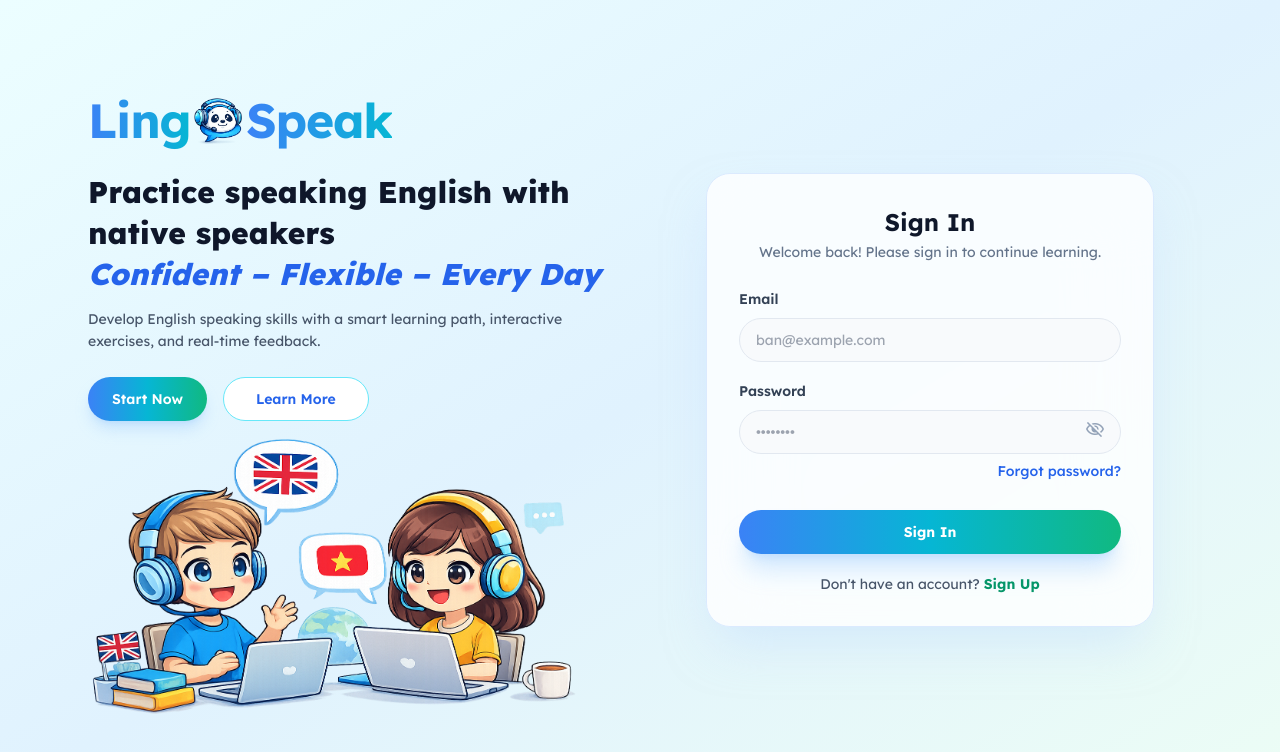
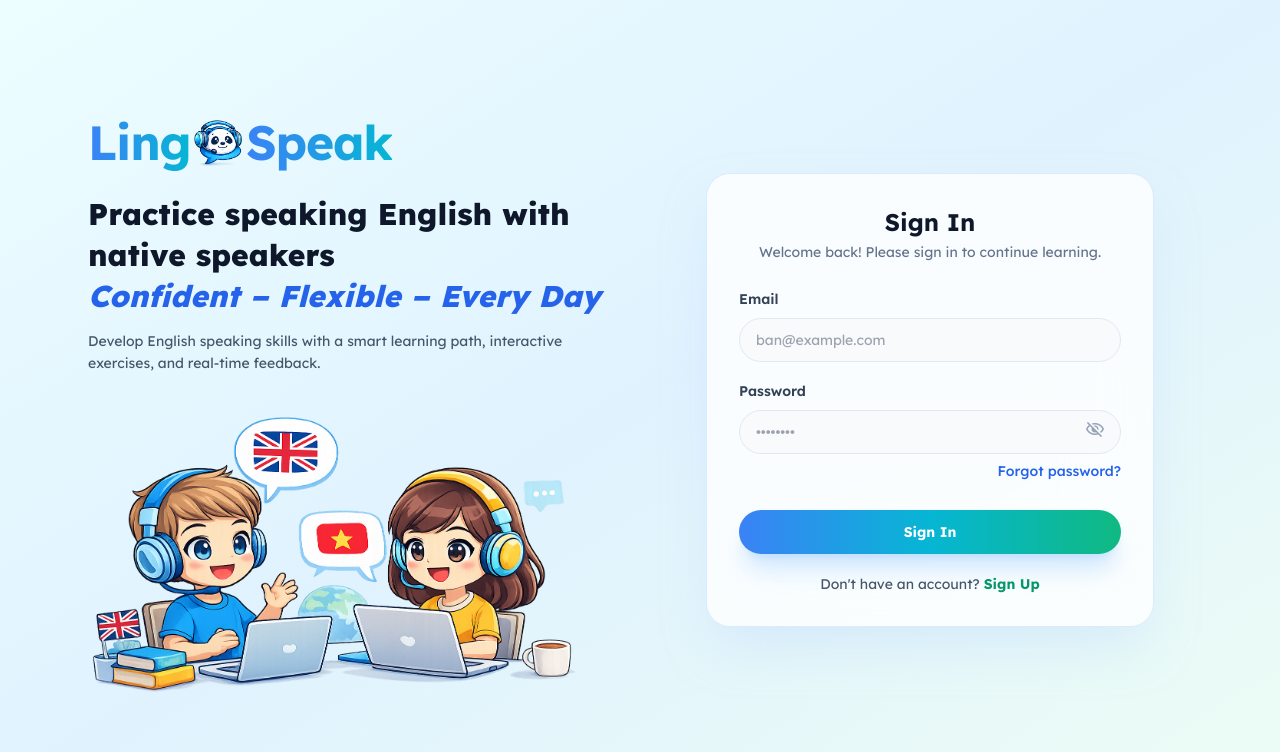
Before and after one commit to chaunhattang/LingoSpeak, a React (Vite) app in the folder my-react-app/: page /login in a window 1280 px wide. Shown: the top 752 px of the page. Built offline with nearby package versions, Linux system fonts and the light colour scheme.

Commit message:
xóa button at signIn

```diff
--- a/my-react-app/src/pages/SignIn.tsx
+++ b/my-react-app/src/pages/SignIn.tsx
@@ -51,29 +51,6 @@ const SignIn: React.FC = () => {
             <p className="text-slate-600 max-w-xl text-sm leading-relaxed mb-6">
               {t("signin.description")}
             </p>
-          </div>
-
-          <div className="flex gap-4 ">
-            <button
-              className="
-                h-11 px-6 rounded-xl text-white text-sm font-semibold
-                bg-gradient-to-r from-blue-500 via-cyan-500 to-emerald-500
-                shadow-lg shadow-blue-300/40
-                hover:scale-[1.03] transition
-              "
-            >
-              {t("signin.startNow")}
-            </button>
-
-            <button
-              className="
-                h-11 px-8 rounded-xl text-sm font-semibold text-blue-600
-                bg-white border border-cyan-300
-                hover:bg-blue-50 transition
-              "
-            >
-              {t("signin.learnMore")}
-            </button>
           </div>
           <div>
             <img src={img1} alt="img1" />
```
